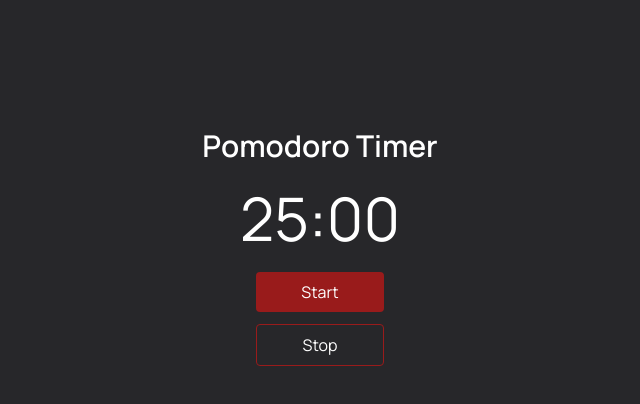
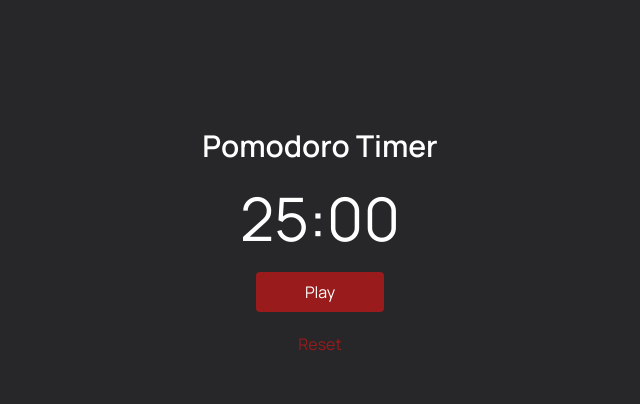
Before and after one commit to AradhanaID/Pomodoro-Timer, a React (Vite) app: page / in a window 1280 px wide. Shown: the top 404 px of the page, without its empty margins (320-960 px from the left). Built offline with nearby package versions, Linux system fonts and the light colour scheme.

Commit message:
Fix Start Stop Button

```diff
--- a/package.json
+++ b/package.json
@@ -10,6 +10,7 @@
   },
   "dependencies": {
     "react": "^18.2.0",
+    "react-bootstrap-icons": "^1.10.3",
     "react-dom": "^18.2.0"
   },
   "devDependencies": {
--- a/src/components/PauseButton.tsx
+++ /dev/null
@@ -1,9 +0,0 @@
-import React from 'react'
-
-const PauseButton = () => {
-	return (
-		<div>PauseButton</div>
-	)
-}
-
-export default PauseButton
--- a/src/components/StartButton.tsx
+++ b/src/components/StartButton.tsx
@@ -5,12 +5,20 @@ const StartButton = () => {
 	const timer = useContext(TimerContext);
 	if (!timer) return null
 
-	const { play } = timer;
+	const { isPlaying, play, pause } = timer;
 
 	return (
-		<p className="w-full text-center bg-red-800 cursor-pointer py-2 px-6 rounded inline-block" onClick={play}>
-			Start
-		</p>
+		<>
+			{isPlaying ?
+				<p className="w-full text-center bg-red-800 cursor-pointer py-2 px-6 rounded inline-block" onClick={pause}>
+					Pause
+				</p>
+				:
+				<p className="w-full text-center bg-red-800 cursor-pointer py-2 px-6 rounded inline-block" onClick={play}>
+					Play
+				</p>
+			}
+		</>
 	);
 };
 
--- a/src/components/StopButton.tsx
+++ b/src/components/StopButton.tsx
@@ -8,8 +8,8 @@ const StopButton = () => {
 	const { stop } = timer;
 
 	return (
-		<p className="w-full text-center border border-1 border-red-800 cursor-pointer py-2 px-6 rounded inline-block" onClick={stop}>
-			Stop
+		<p className="w-full text-center text-red-800 cursor-pointer py-2 px-6" onClick={stop}>
+			Reset
 		</p>
 	);
 };
--- a/src/components/Timer.tsx
+++ b/src/components/Timer.tsx
@@ -8,6 +8,7 @@ const Timer = () => {
 
 	const minutes = useMemo(() => Math.floor(timer / 60), [timer])
 	const seconds = useMemo(() => timer % 60, [timer])
+
 	return (
 		<p className="text-6xl my-6">
 			{String(minutes).padStart(2, "0")}:{String(seconds).padStart(2, "0")}
--- a/src/context/TimerContext.tsx
+++ b/src/context/TimerContext.tsx
@@ -2,6 +2,7 @@ import { MutableRefObject, createContext, useEffect, useRef, useState } from "re
 
 export type TimerContextType = {
 	timer: number;
+	isPlaying: boolean;
 	play: () => void;
 	pause: () => void;
 	stop: () => void;
@@ -17,31 +18,33 @@ type TimerContextProviderProps = {
 export const TimerContextProvider = ({
 	children,
 }: TimerContextProviderProps) => {
+	const [isPlaying, setIsPlaying] = useState(false);
 	const counter = useRef<any>(null)
 	const [timer, setTimer] = useState(1500);
 
 	const play = () => {
 		if (timer >= 1) {
+			setIsPlaying(true)
 			setTimer(current => current - 1);
 			counter.current = setInterval(() => {
 				setTimer(current => current - 1);
 			}, 1000)
 		}
-
-		console.log(counter.current);
 	};
 
 	const pause = () => {
+		setIsPlaying(false)
 		clearInterval(counter.current);
 	}
 
 	const stop = () => {
+		setIsPlaying(false)
 		setTimer(1500);
 		clearInterval(counter.current);
 	}
 
 	return (
-		<TimerContext.Provider value={{ timer, play, pause, stop }}>
+		<TimerContext.Provider value={{ timer, isPlaying, play, pause, stop }}>
 			{children}
 		</TimerContext.Provider>
 	);
```
Also changed, not shown: 1 other file (tests, documents, lock files or other folders).
